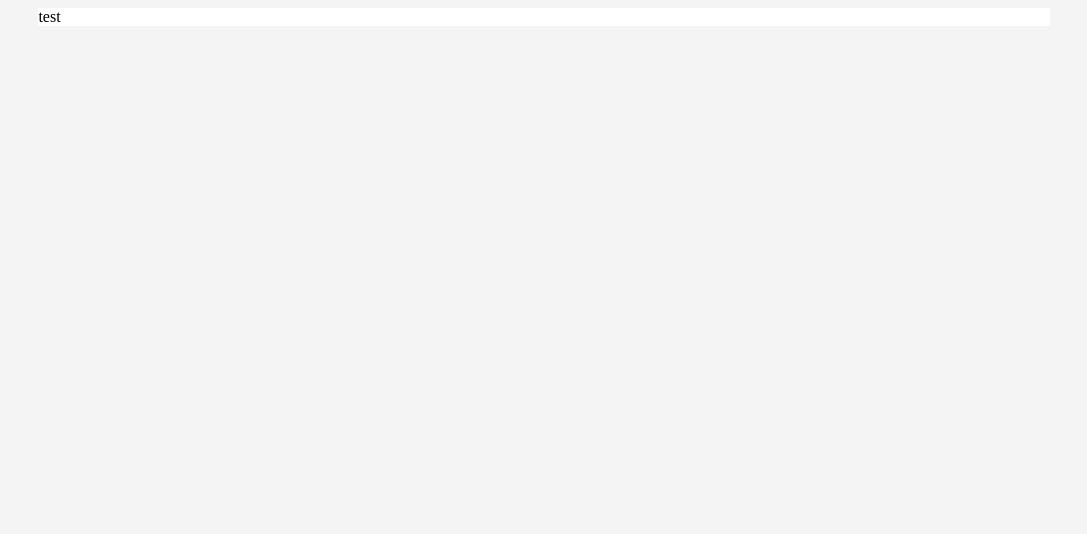
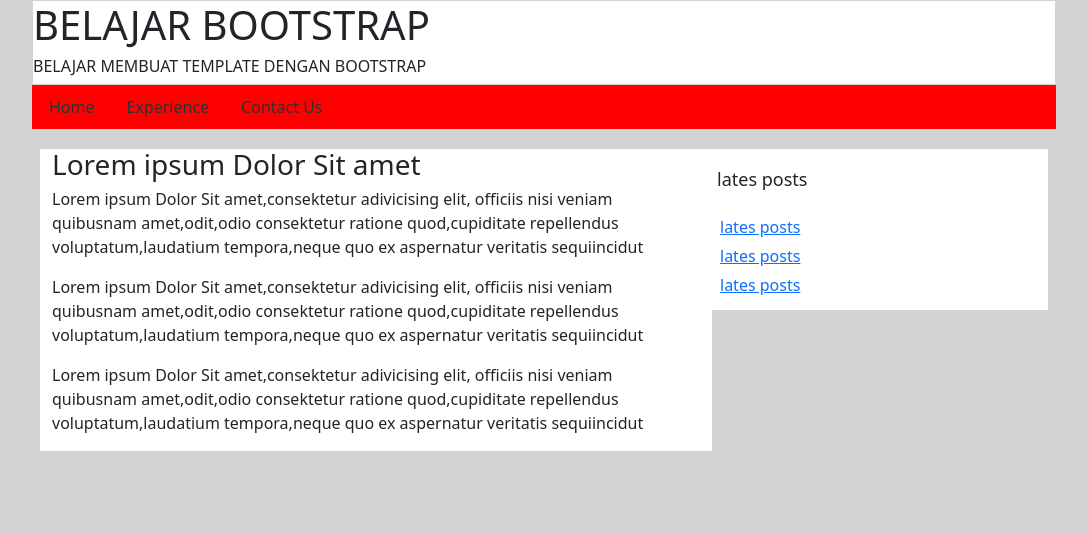
Before and after one commit to IPutuYogistaPutraAtmaja/UAS, a plain HTML site: page index.html in a window 1280 px wide. Shown: the whole page, without its empty margins (96-1183 px from the left). Drawn offline with Linux system fonts and the light colour scheme.

Commit message:
penyelesaian

```diff
--- a/CSS/reset.css
+++ b/CSS/reset.css
@@ -0,0 +1,48 @@
+/* http://meyerweb.com/eric/tools/css/reset/
+   v2.0 | 20110126
+   License: none (public domain)
+*/
+
+html, body, div, span, applet, object, iframe,
+h1, h2, h3, h4, h5, h6, p, blockquote, pre,
+a, abbr, acronym, address, big, cite, code,
+del, dfn, em, img, ins, kbd, q, s, samp,
+small, strike, strong, sub, sup, tt, var,
+b, u, i, center,
+dl, dt, dd, ol, ul, li,
+fieldset, form, label, legend,
+table, caption, tbody, tfoot, thead, tr, th, td,
+article, aside, canvas, details, embed,
+figure, figcaption, footer, header, hgroup,
+menu, nav, output, ruby, section, summary,
+time, mark, audio, video {
+	margin: 0;
+	padding: 0;
+	border: 0;
+	font-size: 100%;
+	font: inherit;
+	vertical-align: baseline;
+}
+/* HTML5 display-role reset for older browsers */
+article, aside, details, figcaption, figure,
+footer, header, hgroup, menu, nav, section {
+	display: block;
+}
+body {
+	line-height: 1;
+}
+ol, ul {
+	list-style: none;
+}
+blockquote, q {
+	quotes: none;
+}
+blockquote:before, blockquote:after,
+q:before, q:after {
+	content: '';
+	content: none;
+}
+table {
+	border-collapse: collapse;
+	border-spacing: 0;
+}
--- a/CSS/style.css
+++ b/CSS/style.css
@@ -1,8 +1,59 @@
 body {
-    background-color: #f4f4f4;
+    background-color: #d3d3d3;
 }
 .container {
     width: 80%;
     margin: 0 auto;
     background-color: #ffffff;
+    padding: 0%;
+    border: 1px solid #d3d3d3;
 }
+.header{
+    width: 80%;
+    margin: 0 auto;
+    background-color: red;
+}
+ul.nav li a {
+    color: #2f3134;
+}
+header{
+    padding: 2px 1px;
+
+}
+.content {
+    padding: 20px 20px;
+    background-color: #d3d3d3;
+}
+
+article {
+    margin-bottom: 60px;
+    background-color: #ffffff;
+
+}
+article h3 {
+    line-height: 30px;
+
+
+}
+article h3 p{
+    font-size: 60px;
+    color: #000;
+    text-transform: none;
+}
+.sidebar {
+    margin-bottom: 20px;
+    padding: 5px;
+    background-color: #ffffff;
+}
+.sidebar h3{
+    font-size: 18px;
+    line-height: 50px;
+}
+.sidebar ul {
+    padding: 3px;
+    margin: 0;
+}
+.sidebar ul li {
+    list-style-type: none;
+    margin-bottom: 5px;
+}
--- a/index.html
+++ b/index.html
@@ -5,16 +5,74 @@
     <meta http-equiv="X-UA-Compatible" content="IE=edge">
     <meta name="viewport" content="width=device-width, initial-scale=1.0">
     <title>uas pemrograman web</title>
-    <link rel="stylesheet" href="css/reset.css">
-    <link rel="stylesheet" href="css/style.css">
+    <link rel="stylesheet" href="CSS/reset.css">
+    <link rel="stylesheet" href="CSS/bootstrap.min.css">
+    <link rel="stylesheet" href="CSS/style.css">
 
 </head>
 <body>
     <div class="container">
 
-        test
+        <div>
+            <h1>BELAJAR BOOTSTRAP</h1>
+        </div>
+        <div>
+            <h6>BELAJAR MEMBUAT TEMPLATE DENGAN BOOTSTRAP</h6>
+        </div>
 
     </div>
+    <div class="header">
+        <header>
+     <div class="row">
+        <div>
+            <ul class="nav right-content-end" >
+            <li class="nav-item">
+            <a class="nav-link active" aria-current="page" href="#">Home</a>
+            </li>
+            <li class="nav-item">
+            <a class="nav-link" href="#">Experience</a>
+            </li>
+            <li class="nav-item">
+            <a class="nav-link" href="#">Contact Us</a>
+            </li>
+            </ul>
+        </div>
+     </div>
+    </header>
+    <div>
+    <section class="content">
+        <div class="row">
+            <div class="aa">
+                <div class="row">
+                <article class="col-md-8">
+                   <h3 class="title-article">Lorem ipsum Dolor Sit amet</h3>
+                   <p>Lorem ipsum Dolor Sit amet,consektetur adivicising elit,
+                       officiis nisi veniam quibusnam amet,odit,odio consektetur
+                        ratione quod,cupiditate repellendus voluptatum,laudatium
+                        tempora,neque quo ex aspernatur veritatis sequiincidut</p>
+                    <p>Lorem ipsum Dolor Sit amet,consektetur adivicising elit,
+                       officiis nisi veniam quibusnam amet,odit,odio consektetur
+                        ratione quod,cupiditate repellendus voluptatum,laudatium
+                        tempora,neque quo ex aspernatur veritatis sequiincidut</p>
+                    <p>Lorem ipsum Dolor Sit amet,consektetur adivicising elit,
+                       officiis nisi veniam quibusnam amet,odit,odio consektetur
+                        ratione quod,cupiditate repellendus voluptatum,laudatium
+                        tempora,neque quo ex aspernatur veritatis sequiincidut</p>
+
+                </article>
+                <div class="col-md-4">
+                    <div class="row">
+                    <div class="sidebar">
+                        <h3>lates posts </h3>
+                        <ul>
+                            <li><a href="">lates posts</a></li>
+                            <li><a href="">lates posts</a></li>
+                            <li><a href="">lates posts</a></li>
+                        </ul>
+                    </div>
+                    </div>
+</div>
+</section>
 
 
 </body>
```
Also changed, not shown: CSS/bootstrap.min.css (added), js/bootstrap.min.js (added).
